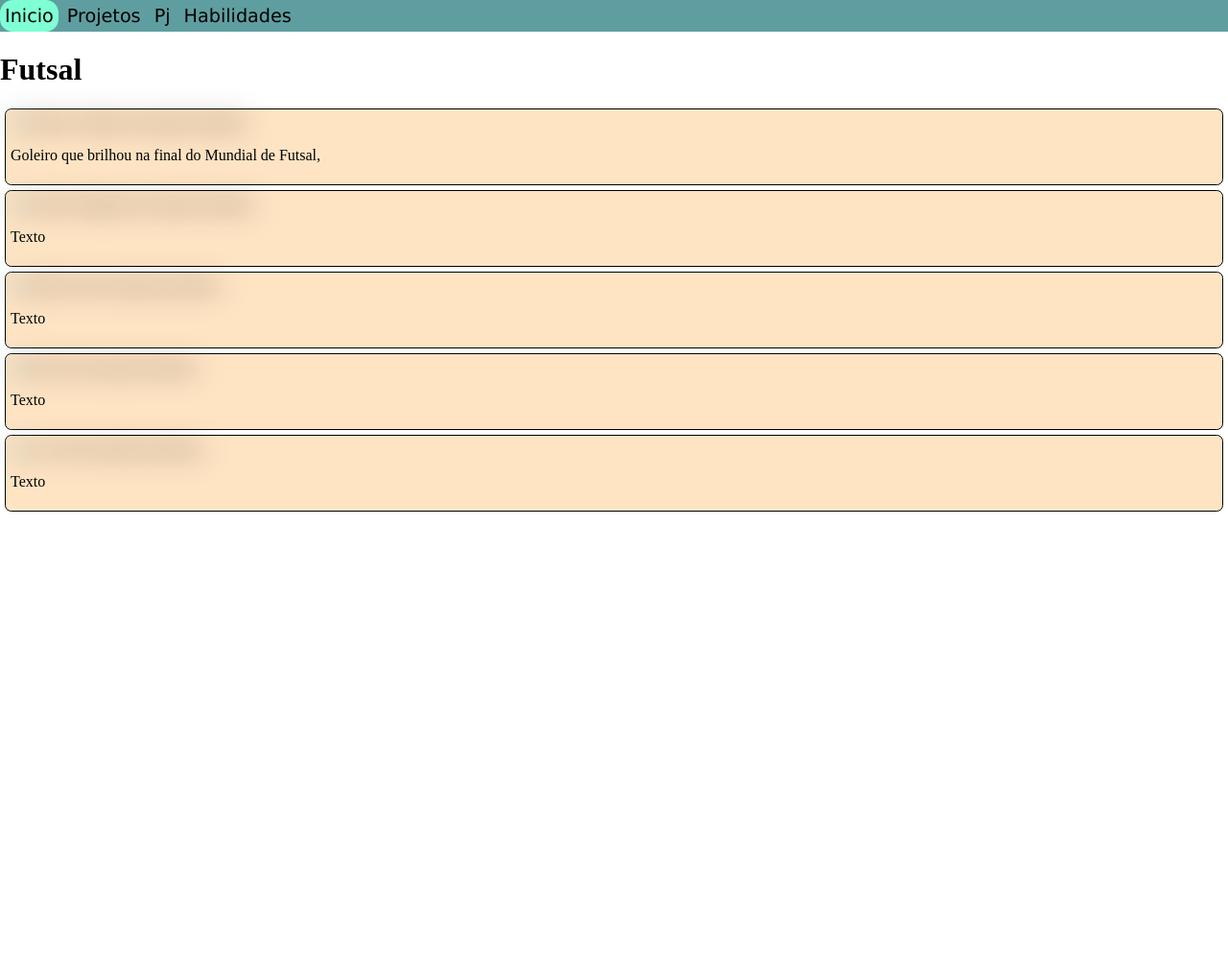
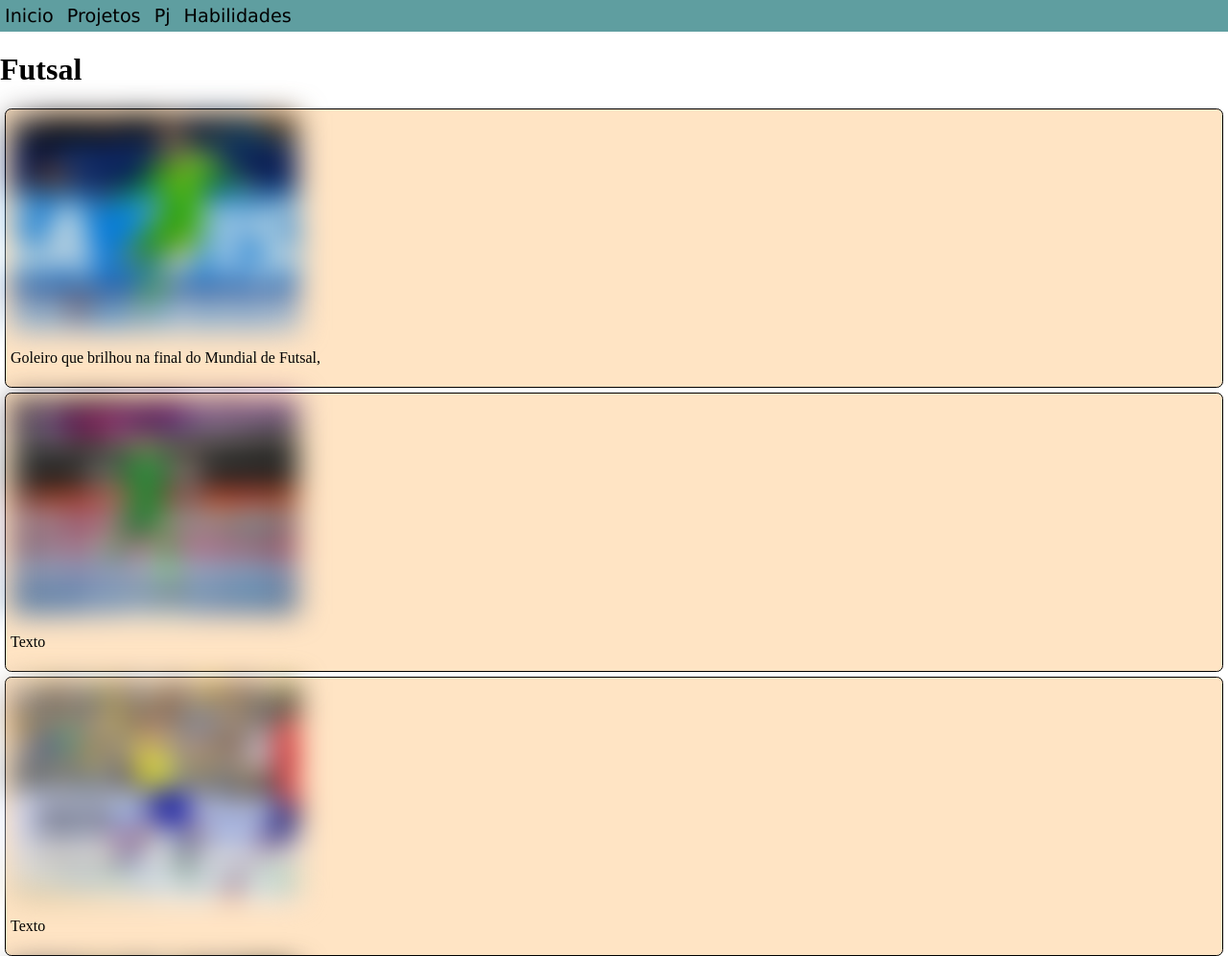
Before and after one commit to lucasaraujotrindad/Portifolio-2024, a plain HTML site: page PJ.html in a window 1280 px wide. Shown: the top 996 px of the page at 96% size. Before the commit the page ends 800 px from the top, so only its background shows below. Drawn offline with Linux system fonts and the light colour scheme; files that its build step writes are made by us from their sources.

Commit message:
Update PJ.html

```diff
--- a/PJ.html
+++ b/PJ.html
@@ -4,10 +4,10 @@
     <meta charset="UTF-8">
     <meta name="viewport" content="width=device-width, initial-scale=1.0">
     <title>PJ - Lucas</title>
-    <link rel="stylesheet" href="/css/Menu.css">
-    <link rel="shortcut icon" href="imagens/favicon.png" type="image/x-icon">
-    <link rel="stylesheet" href="/CSS/imagens.css">
-    <link rel="stylesheet" href="/CSS/form.css">
+    <link rel="stylesheet" href="Menu.css">
+    <link rel="shortcut icon" href="favicon.png" type="image/x-icon">
+    <link rel="stylesheet" href="imagens.css">
+    <link rel="stylesheet" href="form.css">
 </head>
 <body>
     <div id="conteudo">
@@ -22,31 +22,31 @@
         </div>
         <h1>Futsal</h1>
         <div class="form">
-            <img src="/imagens/willian.webp" alt="Goleiro willian da seleção brasileira">
+            <img src="willian.webp" alt="Goleiro willian da seleção brasileira">
             <p>
                 Goleiro que brilhou na final do Mundial de Futsal,
             </p>
         </div>
         <div class="form">
-            <img src="/imagens/guita.jpg" alt="Goleiro Huiguta da seleção brasileira">
+            <img src="guita.jpg" alt="Goleiro Huiguta da seleção brasileira">
             <p>
                 Texto
             </p>
         </div>
         <div class="form">
-            <img src="/imagens/Falcão.jpeg" alt=" Falcão Ala da seleção brasileira">
+            <img src="Falcão.jpeg" alt=" Falcão Ala da seleção brasileira">
             <p>
                 Texto
             </p>
         </div>
         <div class="form">
-            <img src="/imagens/pito.jpg" alt="Pito da da seleção brasileira">
+            <img src="pito.jpg" alt="Pito da da seleção brasileira">
             <p>
                 Texto
             </p>
         </div>
         <div class="form">
-            <img src="imagens/Leo.jpg" alt=" Leo Ala da seleção brasileira">
+            <img src="Leo.jpg" alt=" Leo Ala da seleção brasileira">
             <p>
                 Texto
             </p>
```
